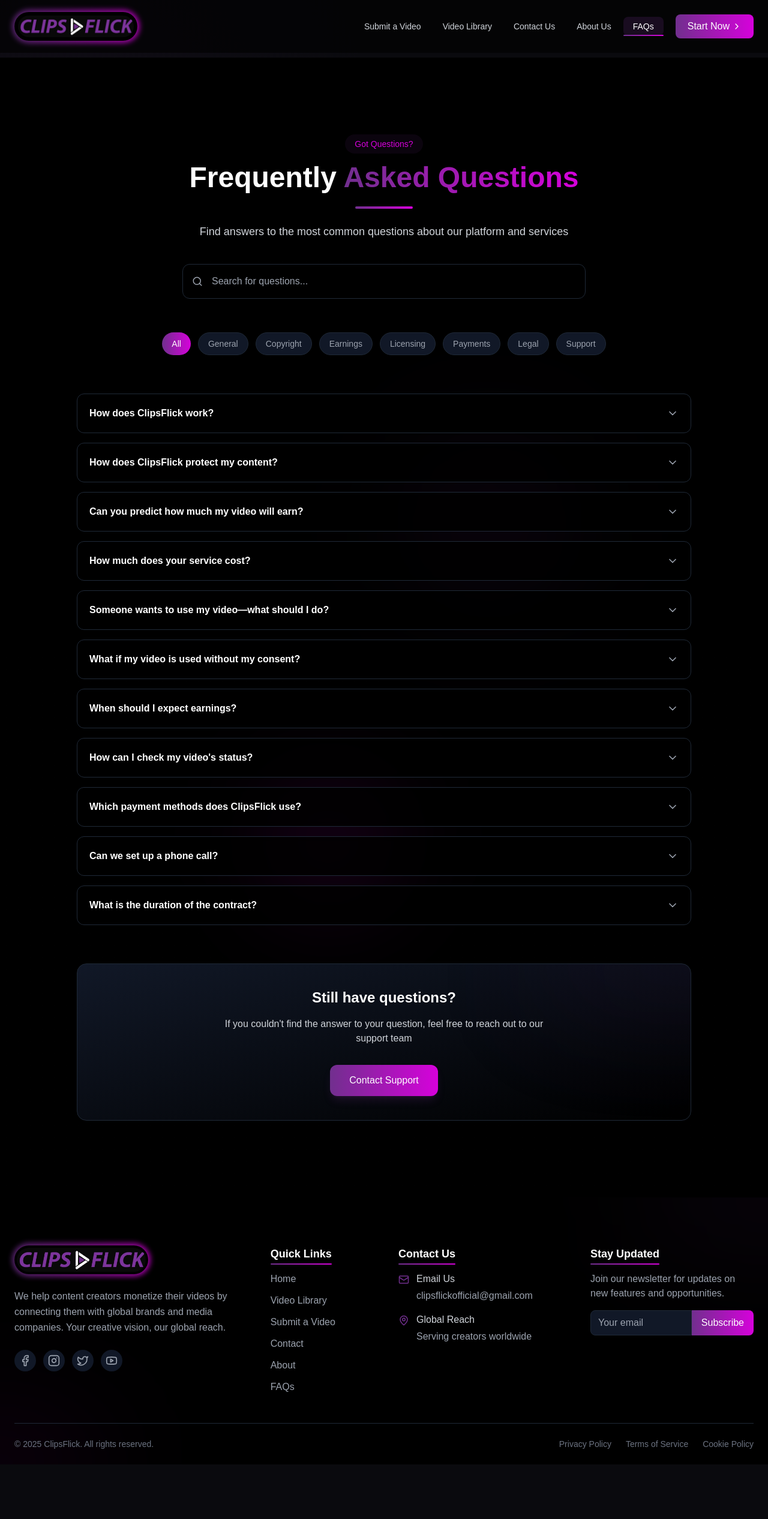
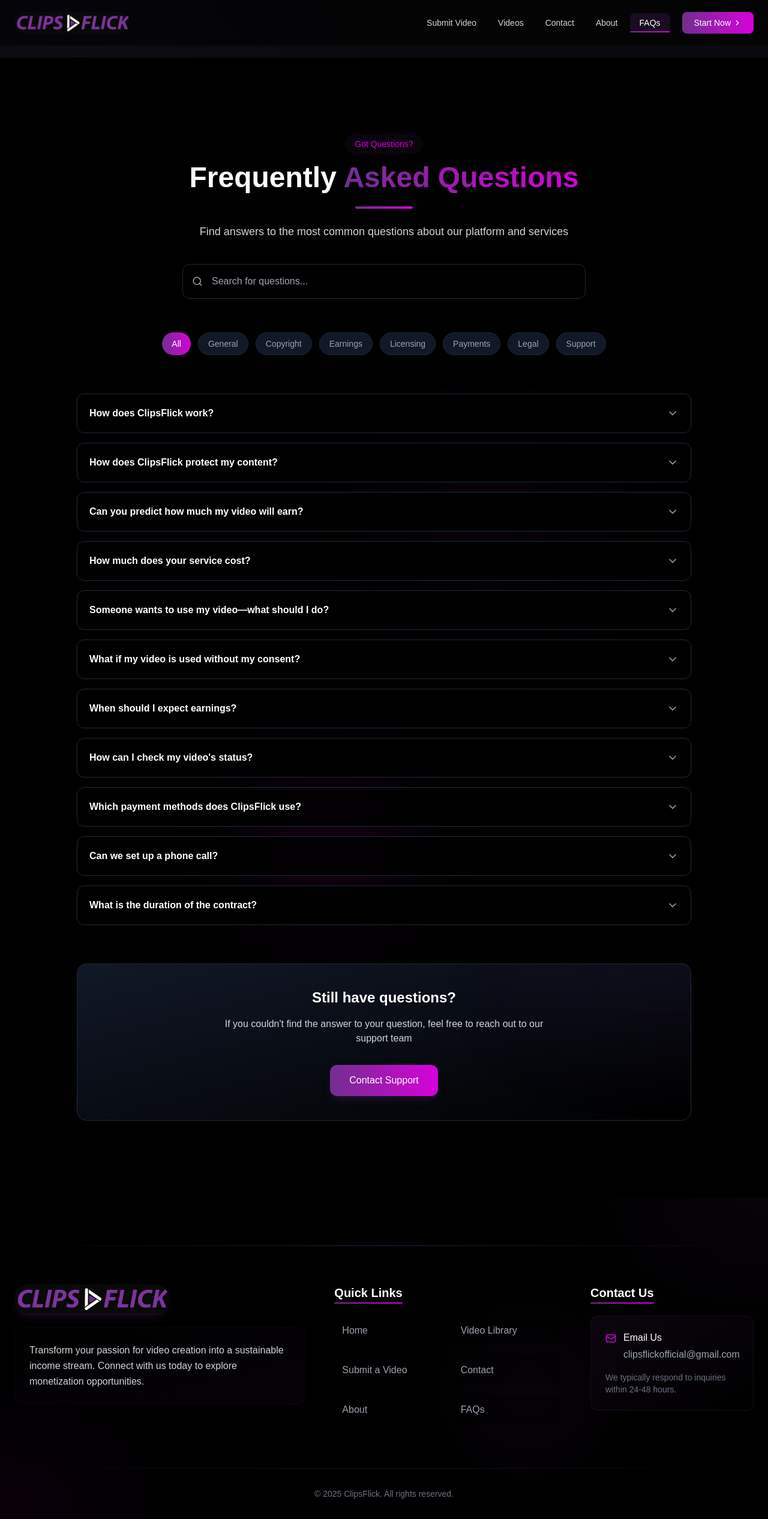
Before and after one commit to Faisal5oo/Clipflicks-website, a Next.js app: page /faqs in a window 1280 px wide. Shown: the whole page at 60% size. Before the commit the page ends 2441 px from the top, so only its background shows below. Built offline with nearby package versions, Linux system fonts and the light colour scheme.

Commit message:
latest ui changes

```diff
--- a/src/app/about/page.jsx
+++ b/src/app/about/page.jsx
@@ -147,7 +147,7 @@
                 </motion.div>
               </motion.div>
 
-              <motion.div
+              {/* <motion.div
                 initial={{ opacity: 0, scale: 0.9 }}
                 animate={{ opacity: 1, scale: 1 }}
                 transition={{ duration: 1, delay: 0.5 }}
@@ -163,7 +163,7 @@
                     className="rounded-2xl object-cover hover:scale-105 transition-transform duration-700"
                   />
                 </div>
-              </motion.div>
+              </motion.div> */}
             </div>
           </div>
 
--- a/src/app/submit-video/[id]/page.jsx
+++ b/src/app/submit-video/[id]/page.jsx
@@ -468,7 +468,7 @@
 
             {/* Retaining Video Title and URL fields */}
             <div>
-              <label className="text-white font-medium">Video Title *</label>
+              <label className="text-white font-medium">Video Title and Description *</label>
               <div className="relative mt-2">
                 <input
                   type="text"
--- a/src/app/video-library/page.jsx
+++ b/src/app/video-library/page.jsx
@@ -9,26 +9,13 @@
 
 ];
 
-export default function PremiumVideoLibrary() {
-  const [selectedCategory, setSelectedCategory] = useState("All");
+export default function VideoLibrary() {
   const [currentPage, setCurrentPage] = useState(1);
-  const [isSidebarOpen, setIsSidebarOpen] = useState(false);
-  const videosPerPage = 4;
-
-  // Always display the coming soon screen
-  const displayComingSoon = true;
-
-  const filteredVideos = selectedCategory === "All"
-    ? videos
-    : videos.filter(video => video.category === selectedCategory);
-
-  const totalPages = Math.ceil(filteredVideos.length / videosPerPage);
-  const displayedVideos = filteredVideos.slice((currentPage - 1) * videosPerPage, currentPage * videosPerPage);
 
   return (
     <LayoutWrapper>
       <div className="min-h-screen relative overflow-hidden px-6 py-20">
-        {/* Background Pattern and Gradients */}
+        {/* Background - changed to solid black with subtle pattern */}
         <div className="absolute inset-0 bg-black pointer-events-none">
           <div className="absolute top-0 left-0 w-full h-full bg-[url('/grid-pattern.svg')] bg-center opacity-[0.03]"></div>
           <div className="absolute top-1/3 right-1/4 w-80 h-80 bg-[#712f8e]/10 rounded-full blur-[120px]"></div>
@@ -83,26 +70,28 @@
               </div>
             </motion.div>
 
-            {/* Coming Soon Message */}
+            {/* Coming Soon Message - Enhanced */}
             <motion.div
               initial={{ opacity: 0, y: 20 }}
               animate={{ opacity: 1, y: 0 }}
               transition={{ duration: 0.5 }}
-              className="flex flex-col items-center justify-center min-h-[50vh] bg-black/60 backdrop-blur-md rounded-xl border border-gray-800 p-12 shadow-xl"
+              className="flex flex-col items-center justify-center min-h-[60vh] bg-black/60 backdrop-blur-md rounded-xl border border-gray-800 p-12 shadow-xl"
             >
-              {/* Premium Coming Soon Message */}
               <motion.div
                 initial={{ scale: 0.9 }}
                 animate={{ scale: 1 }}
                 transition={{ duration: 0.5, delay: 0.2 }}
                 className="text-center mb-8"
               >
-                <h2 className="text-3xl font-extrabold text-transparent bg-clip-text bg-gradient-to-r from-[#712f8e] to-[#d601db] mb-5">  <span className="text-white">Coming </span>Soon</h2>
+                <h2 className="text-4xl md:text-5xl font-extrabold mb-5">
+                  <span className="text-white">Video </span>
+                  <span className="text-transparent bg-clip-text bg-gradient-to-r from-[#712f8e] to-[#d601db]">Gallery</span>
+                </h2>
                 <div className="h-1 w-32 bg-gradient-to-r from-[#712f8e] to-[#d601db] mx-auto rounded-full mb-8"></div>
               </motion.div>
 
               <p className="text-white text-xl text-center max-w-2xl mb-6">
-                Be among the first to showcase your creative videos to our global audience.
+                Our exclusive video gallery is currently being prepared with premium content.
               </p>
 
               <motion.div
@@ -120,25 +109,6 @@
                   </svg>
                 </a>
               </motion.div>
-
-              {/* Animated dots */}
-              <div className="mt-12 flex space-x-3">
-                {[0, 1, 2].map((dot) => (
-                  <motion.div
-                    key={dot}
-                    className="w-3 h-3 bg-[#d601db] rounded-full"
-                    animate={{
-                      y: [0, -10, 0],
-                    }}
-                    transition={{
-                      duration: 1.5,
-                      repeat: Infinity,
-                      repeatType: "loop",
-                      delay: dot * 0.2,
-                    }}
-                  />
-                ))}
-              </div>
             </motion.div>
           </div>
         </div>
--- a/src/components/Layout/Footer.jsx
+++ b/src/components/Layout/Footer.jsx
@@ -1,19 +1,20 @@
-import React, { useState } from "react";
+import React from "react";
 import Link from "next/link";
-import { Facebook, Instagram, Twitter, Youtube, ArrowUpRight, Mail, MapPin, Phone } from "lucide-react";
+import { ArrowUpRight, Mail } from "lucide-react";
 import { motion } from "framer-motion";
 
 const Footer = () => {
   const currentYear = new Date().getFullYear();
-  const [email, setEmail] = useState("");
-  const [subscribeStatus, setSubscribeStatus] = useState(null);
 
+  // Social links commented out as requested
+  /*
   const socialLinks = [
     { icon: <Facebook size={20} />, link: "#", name: "Facebook" },
     { icon: <Instagram size={20} />, link: "#", name: "Instagram" },
     { icon: <Twitter size={20} />, link: "#", name: "Twitter" },
     { icon: <Youtube size={20} />, link: "#", name: "Youtube" },
   ];
+  */
 
   const quickLinks = [
     { name: "Home", path: "/" },
@@ -24,38 +25,6 @@
     { name: "FAQs", path: "/faqs" },
   ];
 
-  const handleSubscribe = (e) => {
-    e.preventDefault();
-
-    if (!email.trim()) {
-      setSubscribeStatus({
-        success: false,
-        message: "Please enter your email"
-      });
-      return;
-    }
-
-    if (!/^\S+@\S+\.\S+$/.test(email)) {
-      setSubscribeStatus({
-        success: false,
-        message: "Please enter a valid email"
-      });
-      return;
-    }
-
-    // Simulate subscription
-    setSubscribeStatus({
-      success: true,
-      message: "Thanks for subscribing! You'll receive updates soon."
-    });
-
-    // Reset after 3 seconds
-    setTimeout(() => {
-      setSubscribeStatus(null);
-      setEmail("");
-    }, 3000);
-  };
-
   const fadeInUp = {
     hidden: { opacity: 0, y: 20 },
     visible: { opacity: 1, y: 0, transition: { duration: 0.5 } }
@@ -63,37 +32,42 @@
 
   return (
     <footer className="relative bg-black text-white pt-20 overflow-hidden">
-      {/* Gradient overlay */}
+      {/* Enhanced gradient overlay */}
       <div className="absolute top-0 left-0 w-full h-full overflow-hidden pointer-events-none">
         <div className="absolute top-0 right-0 w-1/3 h-1/3 bg-[#712f8e]/10 rounded-full blur-[100px] transform translate-x-1/2 -translate-y-1/2"></div>
         <div className="absolute bottom-0 left-0 w-1/4 h-1/4 bg-[#d601db]/10 rounded-full blur-[100px] transform -translate-x-1/2 translate-y-1/2"></div>
+        <div className="absolute bottom-1/4 right-1/4 w-40 h-40 bg-[#712f8e]/15 rounded-full blur-[80px]"></div>
       </div>
 
       <div className="container mx-auto px-6 relative z-10">
-        <div className="grid grid-cols-1 md:grid-cols-2 lg:grid-cols-12 gap-12 pb-12 border-b border-gray-800">
-          {/* Brand Section */}
+        {/* Premium Divider */}
+        <div className="w-full h-px bg-gradient-to-r from-transparent via-[#712f8e]/50 to-transparent mb-16"></div>
+
+        <div className="grid grid-cols-1 md:grid-cols-2 lg:grid-cols-12 gap-12 pb-12">
+          {/* Brand Section - Enhanced */}
           <motion.div
             initial="hidden"
             whileInView="visible"
             viewport={{ once: true }}
             variants={fadeInUp}
-            className="lg:col-span-4"
+            className="lg:col-span-5"
           >
             <Link href="/" className="inline-block mb-6 group">
               <div className="flex items-center">
                 <div className="relative">
-                  <div className="absolute -inset-1 bg-gradient-to-r from-[#712f8e] to-[#d601db] rounded-full opacity-75 blur-sm group-hover:opacity-100 transition duration-300"></div>
-                  <div className="relative bg-black rounded-full p-1">
-                    <img src="/cf-logo.jpg" alt="ClipsFlick Logo" className="h-10 w-auto rounded-full" />
-                  </div>
+                  <img src="/cf-logo.jpg" alt="ClipsFlick Logo" className="h-12 w-auto rounded-full shadow-lg shadow-[#712f8e]/20" />
                 </div>
               </div>
             </Link>
 
-            <p className="text-gray-400 mb-6 leading-relaxed">
-              We help content creators monetize their videos by connecting them with global brands and media companies. Your creative vision, our global reach.
-            </p>
+            <div className="p-6 bg-gradient-to-br from-black to-[#712f8e]/5 rounded-xl border border-[#712f8e]/10 mb-6">
+              <p className="text-gray-300 leading-relaxed">
+                Transform your passion for video creation into a sustainable income stream. Connect with us today to explore monetization opportunities.
+              </p>
+            </div>
 
+            {/* Social links section commented out as requested */}
+            {/*
             <div className="flex space-x-3">
               {socialLinks.map((social, index) => (
                 <motion.a
@@ -108,36 +82,37 @@
                 </motion.a>
               ))}
             </div>
+            */}
           </motion.div>
 
-          {/* Quick Links */}
+          {/* Quick Links - Enhanced */}
           <motion.div
             initial="hidden"
             whileInView="visible"
             viewport={{ once: true }}
             variants={fadeInUp}
-            className="lg:col-span-2"
+            className="lg:col-span-4"
           >
-            <h3 className="font-bold text-lg mb-4 text-white relative inline-block">
+            <h3 className="font-bold text-xl mb-6 text-white relative inline-block">
               Quick Links
               <div className="absolute -bottom-1 left-0 right-0 h-0.5 bg-gradient-to-r from-[#712f8e] to-[#d601db] rounded-full"></div>
             </h3>
-            <ul className="space-y-3">
+            <ul className="grid grid-cols-2 gap-4">
               {quickLinks.map((link, index) => (
                 <li key={index}>
                   <Link
                     href={link.path}
-                    className="text-gray-400 hover:text-white transition-colors flex items-center group"
+                    className="text-gray-400 hover:text-white transition-colors flex items-center group bg-black/40 p-3 rounded-lg hover:bg-[#712f8e]/10 border border-transparent hover:border-[#712f8e]/20"
                   >
                     <span>{link.name}</span>
-                    <ArrowUpRight size={14} className="ml-1 opacity-0 group-hover:opacity-100 transform group-hover:translate-x-1 transition-all" />
+                    <ArrowUpRight size={14} className="ml-1 opacity-0 group-hover:opacity-100 transform group-hover:translate-x-1 group-hover:-translate-y-1 transition-all" />
                   </Link>
                 </li>
               ))}
             </ul>
           </motion.div>
 
-          {/* Contact Info */}
+          {/* Contact Info - Enhanced */}
           <motion.div
             initial="hidden"
             whileInView="visible"
@@ -145,84 +120,34 @@
             variants={fadeInUp}
             className="lg:col-span-3"
           >
-            <h3 className="font-bold text-lg mb-4 text-white relative inline-block">
+            <h3 className="font-bold text-xl mb-6 text-white relative inline-block">
               Contact Us
               <div className="absolute -bottom-1 left-0 right-0 h-0.5 bg-gradient-to-r from-[#712f8e] to-[#d601db] rounded-full"></div>
             </h3>
-            <ul className="space-y-4">
-              <li className="flex items-start">
-                <Mail className="text-[#712f8e] mt-1 mr-3 flex-shrink-0" size={18} />
+            <div className="bg-gradient-to-br from-[#712f8e]/10 to-black p-6 rounded-xl border border-[#712f8e]/20 hover:border-[#712f8e]/30 transition-colors">
+              <div className="flex items-start mb-2">
+                <Mail className="text-[#d601db] mt-1 mr-3 flex-shrink-0" size={18} />
                 <div>
-                  <p className="text-gray-300 mb-1">Email Us</p>
-                  <a href="mailto:clipsflickofficial@gmail.com" className="text-gray-400 hover:text-white transition-colors">
+                  <p className="text-white mb-1 font-medium">Email Us</p>
+                  <a
+                    href="mailto:clipsflickofficial@gmail.com"
+                    className="text-gray-400 hover:text-[#d601db] transition-colors inline-flex items-center group"
+                  >
                     clipsflickofficial@gmail.com
+                    <ArrowUpRight size={14} className="ml-1 opacity-0 group-hover:opacity-100 transform group-hover:translate-x-1 group-hover:-translate-y-1 transition-all" />
                   </a>
                 </div>
-              </li>
-              <li className="flex items-start">
-                <MapPin className="text-[#712f8e] mt-1 mr-3 flex-shrink-0" size={18} />
-                <div>
-                  <p className="text-gray-300 mb-1">Global Reach</p>
-                  <p className="text-gray-400">Serving creators worldwide</p>
-                </div>
-              </li>
-            </ul>
-          </motion.div>
-
-          {/* Newsletter with subscription confirmation */}
-          <motion.div
-            initial="hidden"
-            whileInView="visible"
-            viewport={{ once: true }}
-            variants={fadeInUp}
-            className="lg:col-span-3"
-          >
-            <h3 className="font-bold text-lg mb-4 text-white relative inline-block">
-              Stay Updated
-              <div className="absolute -bottom-1 left-0 right-0 h-0.5 bg-gradient-to-r from-[#712f8e] to-[#d601db] rounded-full"></div>
-            </h3>
-            <p className="text-gray-400 mb-4">
-              Join our newsletter for updates on new features and opportunities.
-            </p>
-            <form onSubmit={handleSubscribe} className="flex flex-col space-y-2">
-              <div className="flex">
-                <input
-                  type="email"
-                  value={email}
-                  onChange={(e) => setEmail(e.target.value)}
-                  placeholder="Your email"
-                  className="bg-gray-900 border border-gray-800 rounded-l-lg py-2 px-3 text-gray-300 focus:outline-none focus:ring-1 focus:ring-[#712f8e] w-full"
-                />
-                <motion.button
-                  type="submit"
-                  whileHover={{ scale: 1.05 }}
-                  whileTap={{ scale: 0.95 }}
-                  className="bg-gradient-to-r from-[#712f8e] to-[#d601db] text-white py-2 px-4 rounded-r-lg font-medium"
-                >
-                  Subscribe
-                </motion.button>
               </div>
-
-              {/* Subscription status message */}
-              {subscribeStatus && (
-                <motion.div
-                  initial={{ opacity: 0, y: -10 }}
-                  animate={{ opacity: 1, y: 0 }}
-                  className={`text-sm px-3 py-2 rounded-md ${
-                    subscribeStatus.success
-                      ? "bg-green-900/30 text-green-400 border border-green-900"
-                      : "bg-red-900/30 text-red-400 border border-red-900"
-                  }`}
-                >
-                  {subscribeStatus.message}
-                </motion.div>
-              )}
-            </form>
+              <p className="text-gray-500 text-sm mt-4">We typically respond to inquiries within 24-48 hours.</p>
+            </div>
           </motion.div>
         </div>
 
-        {/* Bottom Bar */}
-        <div className="py-6 flex flex-col md:flex-row justify-between items-center">
+        {/* Premium Divider */}
+        <div className="w-full h-px bg-gradient-to-r from-transparent via-[#712f8e]/30 to-transparent mt-6"></div>
+
+        {/* Bottom Bar - Enhanced */}
+        <div className="py-8 text-center">
           <motion.p
             initial={{ opacity: 0 }}
             whileInView={{ opacity: 1 }}
@@ -231,23 +156,6 @@
           >
             © {currentYear} ClipsFlick. All rights reserved.
           </motion.p>
-
-          <motion.div
-            initial={{ opacity: 0 }}
-            whileInView={{ opacity: 1 }}
-            transition={{ delay: 0.5 }}
-            className="flex space-x-6 mt-4 md:mt-0"
-          >
-            <Link href="/privacy" className="text-gray-500 hover:text-white text-sm transition-colors">
-              Privacy Policy
-            </Link>
-            <Link href="/terms" className="text-gray-500 hover:text-white text-sm transition-colors">
-              Terms of Service
-            </Link>
-            <Link href="/cookie-policy" className="text-gray-500 hover:text-white text-sm transition-colors">
-              Cookie Policy
-            </Link>
-          </motion.div>
         </div>
       </div>
     </footer>
--- a/src/components/Layout/Navbar.jsx
+++ b/src/components/Layout/Navbar.jsx
@@ -26,10 +26,10 @@
   }, []);
 
   const navLinks = [
-    { name: "Submit a Video", path: "/submit-video" },
-    { name: "Video Library", path: "/video-library" },
-    { name: "Contact Us", path: "/contact" },
-    { name: "About Us", path: "/about" },
+    { name: "Submit Video", path: "/submit-video" },
+    { name: "Videos", path: "/video-library" },
+    { name: "Contact", path: "/contact" },
+    { name: "About", path: "/about" },
     { name: "FAQs", path: "/faqs" },
   ];
 
@@ -49,17 +49,13 @@
         }`}
       >
         <div className="container mx-auto flex justify-between items-center px-6">
-          {/* Logo with animation - removed the ClipsFlick text */}
+          {/* Logo with animation - simplified */}
           <Link href="/" className="group flex items-center">
             <motion.div
               whileHover={{ scale: 1.05 }}
               transition={{ type: "spring", stiffness: 400, damping: 10 }}
-              className="relative"
             >
-              <div className="absolute -inset-1 bg-gradient-to-r from-[#712f8e] to-[#d601db] rounded-full opacity-75 blur-sm group-hover:opacity-100 transition duration-300"></div>
-              <div className="relative bg-black rounded-full p-1.5">
-                <img src="/cf-logo.jpg" alt="Logo" className="h-9 w-auto rounded-full" />
-              </div>
+              <img src="/cf-logo.jpg" alt="Logo" className="h-9 w-auto rounded-full" />
             </motion.div>
           </Link>
 
@@ -70,7 +66,7 @@
                 <motion.li key={item.name} whileHover={{ scale: 1.05 }} whileTap={{ scale: 0.95 }}>
                   <Link
                     href={item.path}
-                    className={`relative px-4 py-2 rounded-lg text-sm font-medium transition-all duration-300 ${
+                    className={`relative px-2 md:px-2 lg:px-4 py-2 rounded-lg text-xs md:text-xs lg:text-sm font-medium transition-all duration-300 ${
                       activeLink === item.path
                         ? "text-white bg-[#712f8e]/20"
                         : "text-gray-300 hover:text-white"
@@ -92,9 +88,9 @@
 
               {/* CTA Button */}
               <motion.li whileHover={{ scale: 1.05 }} whileTap={{ scale: 0.95 }}>
-                <Link href="/submit-video" className="ml-4 px-5 py-2 bg-gradient-to-r from-[#712f8e] to-[#d601db] text-white rounded-lg font-medium flex items-center group">
+                <Link href="/submit-video" className="ml-2 md:ml-2 lg:ml-4 px-3 md:px-3 lg:px-5 py-2 bg-gradient-to-r from-[#712f8e] to-[#d601db] text-white rounded-lg text-xs md:text-xs lg:text-sm font-medium flex items-center group">
                   <span>Start Now</span>
-                  <ChevronRight size={16} className="ml-1 transform group-hover:translate-x-1 transition-transform" />
+                  <ChevronRight size={14} className="ml-1 transform group-hover:translate-x-1 transition-transform" />
                 </Link>
               </motion.li>
             </ul>
```
Also changed, not shown: src/app/page.js (+16 -11 lines), src/app/submit-video/page.jsx (+8 -6 lines), src/components/Features/FeaturesComponent.jsx (indentation only).
